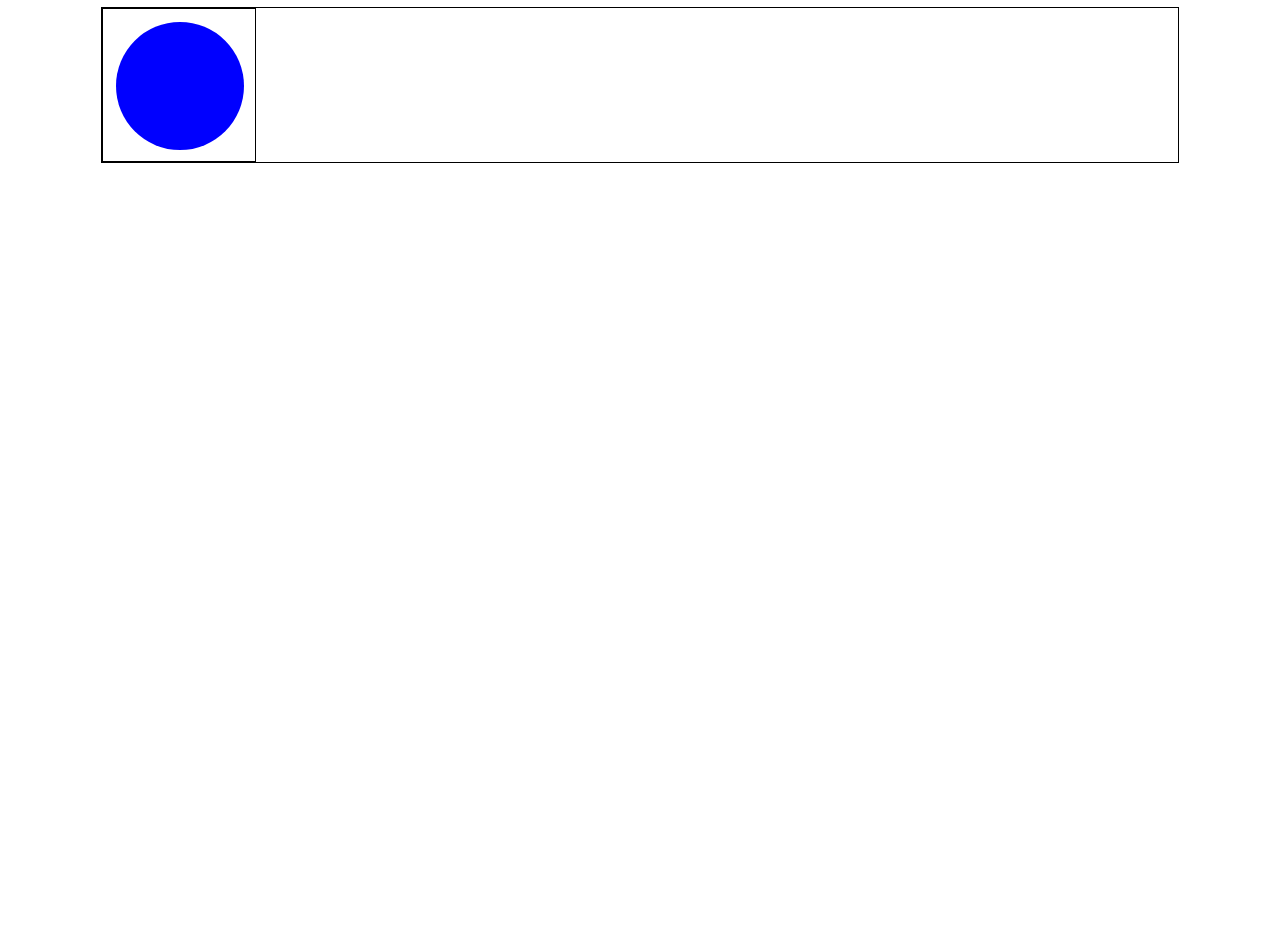
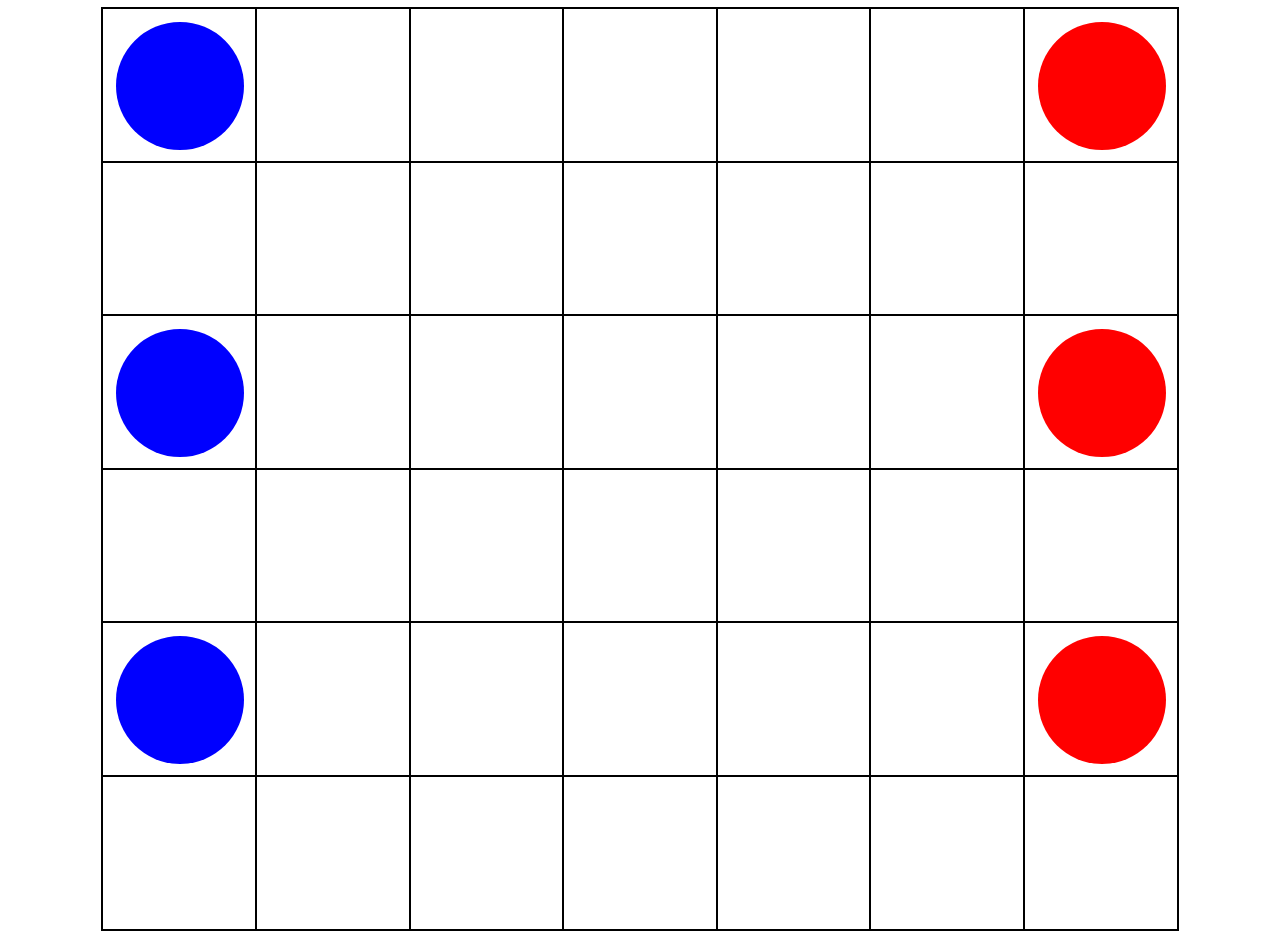
Before and after one commit to GrassiD69/ZHAW-WBE-4gewinnt, a website: page public/connect4.html in a window 1280 px wide. Before the commit the page ends 800 px from the top, so only its background shows below. Drawn offline with Linux system fonts and the light colour scheme.

Commit message:
implement lab 1

```diff
--- a/public/connect4.html
+++ b/public/connect4.html
@@ -4,45 +4,7 @@
   <meta charset="UTF-8">
   <title>Vier gewinnt</title>
 
-  <style>
-
-    div {
-      box-sizing: border-box;
-    }
-
-    .board {
-      width: 84vw;
-      margin: auto;
-      outline: 1px solid black;
-   }
-
-    .board .field {
-      border: 1px solid black;
-      width: 12vw;
-      height: 12vw;
-      display: none;
-    }
-
-    .board .field:first-child {
-      display: block;
-    }
-
-    .board .field .piece {
-      width: 10vw;
-      height: 10vw;
-      border-radius: 50%;
-      margin: 1vw;
-    }
-    .board .field .blue {
-      background-color: blue;
-    }
-    .board .field .red {
-      background-color: red;
-    }
-
-  </style>
-
-
+  <link rel="stylesheet" href="styles.css">
 </head>
 <body>
 
@@ -62,6 +24,34 @@
     <div class="field"></div>
     <div class="field"></div>
     <div class="field"></div>
+    <div class="field"><div class="blue piece"></div></div>
+    <div class="field"></div>
+    <div class="field"></div>
+    <div class="field"></div>
+    <div class="field"></div>
+    <div class="field"></div>
+    <div class="field"><div class="red piece"></div></div>
+    <div class="field"></div>
+    <div class="field"></div>
+    <div class="field"></div>
+    <div class="field"></div>
+    <div class="field"></div>
+    <div class="field"></div>
+    <div class="field"></div>
+    <div class="field"><div class="blue piece"></div></div>
+    <div class="field"></div>
+    <div class="field"></div>
+    <div class="field"></div>
+    <div class="field"></div>
+    <div class="field"></div>
+    <div class="field"><div class="red piece"></div></div>
+    <div class="field"></div>
+    <div class="field"></div>
+    <div class="field"></div>
+    <div class="field"></div>
+    <div class="field"></div>
+    <div class="field"></div>
+    <div class="field"></div>
 
   </div>
 
--- /dev/null
+++ b/public/styles.css
@@ -0,0 +1,35 @@
+div {
+  box-sizing: border-box;
+}
+
+.board {
+  width: 84vw;
+  margin: auto;
+  outline: 1px solid black;
+  display: flex;
+  flex-wrap: wrap;
+}
+
+.board .field {
+  border: 1px solid black;
+  width: 12vw;
+  height: 12vw;
+  float: left;
+}
+
+
+.board .field:first-child {
+}
+
+.board .field .piece {
+  width: 10vw;
+  height: 10vw;
+  border-radius: 50%;
+  margin: 1vw;
+}
+.board .field .blue {
+  background-color: blue;
+}
+.board .field .red {
+  background-color: red;
+}
```
